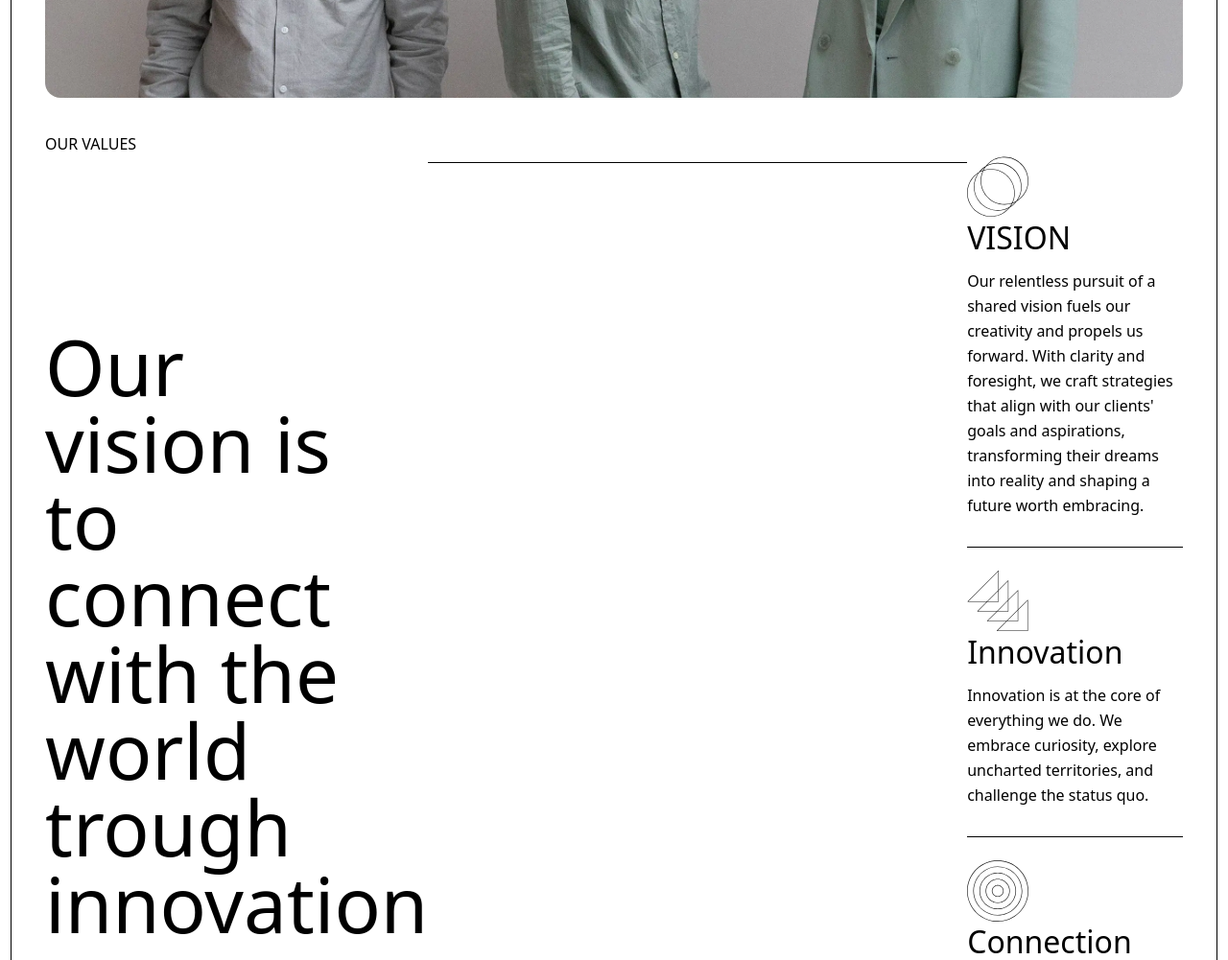
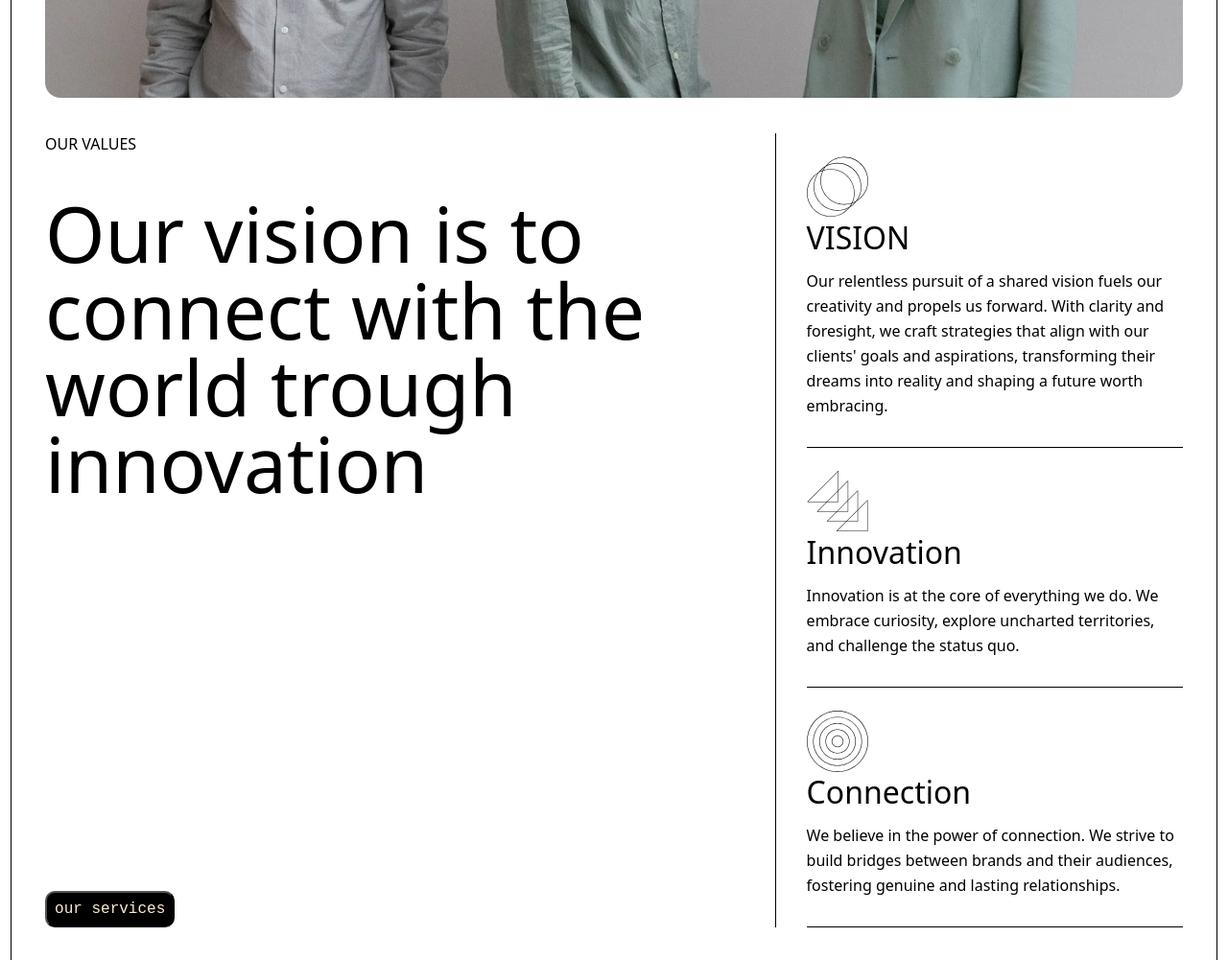
Before and after one commit to gurjot-zaildar/medium-projects, a plain HTML site: page project_3/index.html in a window 1280 px wide. Shown: the part 760-1761 px from the top of the page at 96% size. Drawn offline with Linux system fonts and the light colour scheme.

Commit message:
Update layout and styles for view-2: adjust line class and media query breakpoints

```diff
--- a/project_3/index.html
+++ b/project_3/index.html
@@ -21,7 +21,7 @@
                 <h1>Our vision is to connect with the world trough innovation</h1>
                 <button>our services</button>
             </div>
-            <div class="line-1">
+            <div class="line-2">
 
             </div>
             <div class="box-2">
--- a/project_3/style.scss
+++ b/project_3/style.scss
@@ -93,7 +93,7 @@ main{
     }
 }
 }
-@media (min-width : 1024px){
+@media (min-width : 1020px){
     .view-1{
     h1{
         font-size: 6rem;
@@ -108,27 +108,24 @@ main{
 
     }
     .box-1{
-        width: 60%;
+        width: 65%;
         justify-content: space-between;
          h1 {
                 font-size: 5rem;
+                padding-bottom: 50%;
             }
+    }
+    .line-2{
+           width: 1px;
+            background: black;
+            margin: 0 2rem;
+            height: auto;
+            min-height: 200px;
+            align-self: stretch;
+    }
 
-    }
-      .line {
-            height: initial;
-            width: 1px;
-        }
 
     .box-2{
-        width: 40%;
-
-
-    .line-1 {
-                height: 1px;
-                width: 100%;
-                align-self: stretch;
-            }
-
-        }
+        width: 35%;
+    }
 }
```
Also changed, not shown: project_3/style.css.
